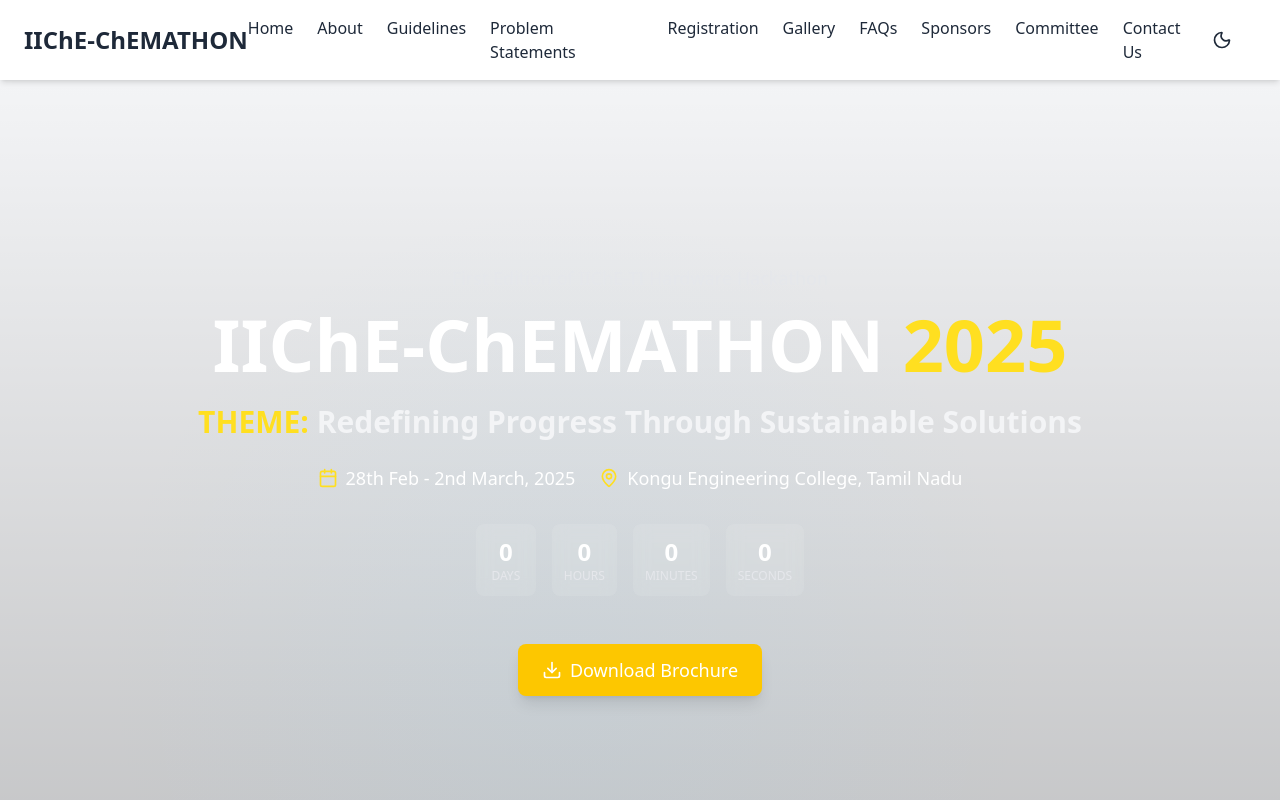
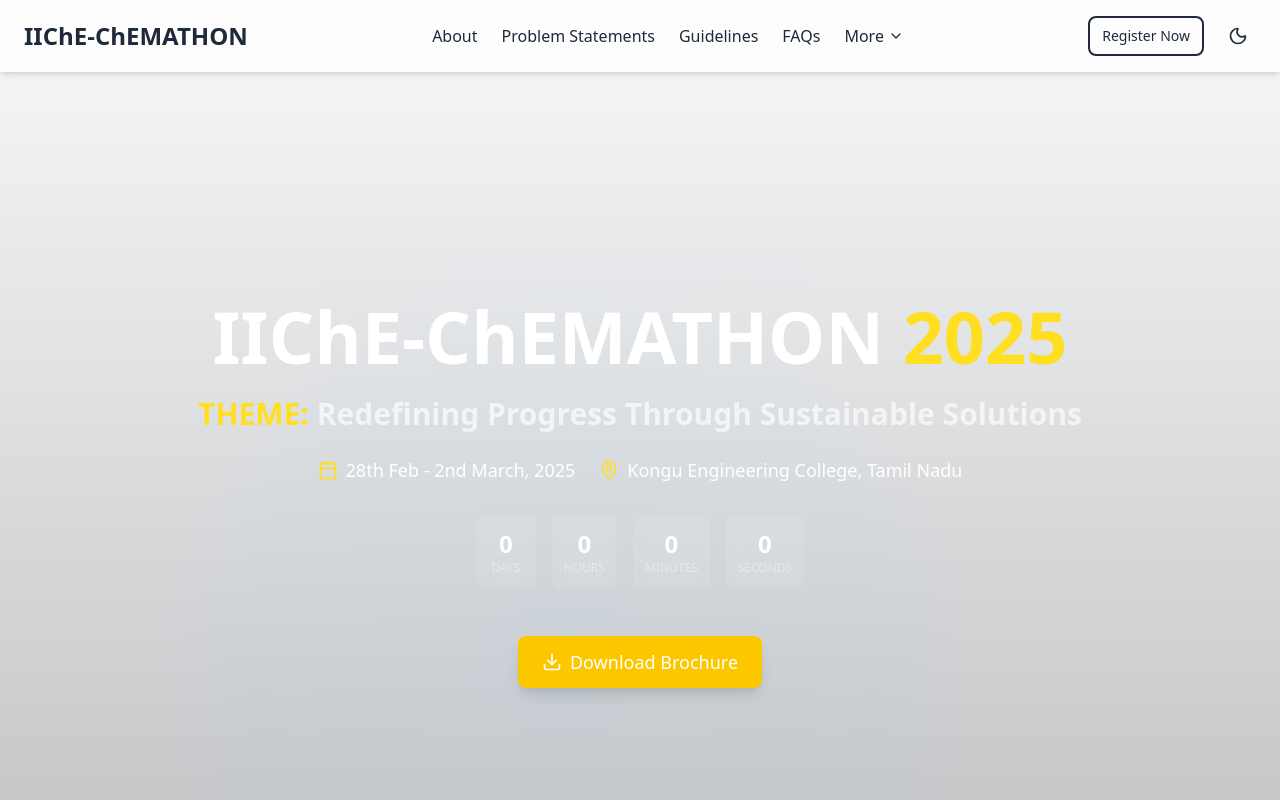
Before and after one commit to hasanraiyan/chemathon-2025, a React (Vite) app: page / in a window 1280 px wide. Shown: the top 800 px of the page. Built offline with nearby package versions, Linux system fonts and the light colour scheme.

Commit message:
header updated

```diff
--- a/src/components/Header.jsx
+++ b/src/components/Header.jsx
@@ -1,75 +1,190 @@
 import React, { useState, useEffect } from 'react';
-import { Moon, Sun, Menu, X } from 'lucide-react';
+import { Moon, Sun, Menu, X, ChevronDown } from 'lucide-react';
 import { motion, AnimatePresence } from 'framer-motion';
+import Button from './ui/Button';
+
+// Define navigation links for better management
+const primaryLinks = [
+  { href: '#about', label: 'About' },
+  { href: '#problems', label: 'Problem Statements' },
+  { href: '#guidelines', label: 'Guidelines' },
+  { href: '#faq', label: 'FAQs' },
+];
+
+const secondaryLinks = [
+  { href: '#sponsors', label: 'Sponsors' },
+  { href: '#gallery', label: 'Gallery' },
+  { href: '#committee', label: 'Committee' },
+  { href: '#contact', label: 'Contact Us' },
+];
 
 // Header Component
 const Header = ({ toggleTheme, theme }) => {
   const [isMenuOpen, setIsMenuOpen] = useState(false);
+  const [isMoreMenuOpen, setIsMoreMenuOpen] = useState(false);
+
+  // Effect to disable body scroll when mobile menu is open
+  useEffect(() => {
+    if (isMenuOpen) {
+      document.body.style.overflow = 'hidden';
+    } else {
+      document.body.style.overflow = 'auto';
+    }
+    // Cleanup function to re-enable scroll if component unmounts while menu is open
+    return () => {
+      document.body.style.overflow = 'auto';
+    };
+  }, [isMenuOpen]);
 
   return (
-    <header className="bg-white dark:bg-gray-800 shadow-md sticky top-0 z-50">
+    <>
+      <header className="bg-white/80 dark:bg-gray-800/80 backdrop-blur-sm shadow-md sticky top-0 z-40">
         <div className="container mx-auto px-6 py-4 flex justify-between items-center">
           <a href="#home" className="text-2xl font-bold">
             <span className="text-primary dark:text-primary-light">IIChE-</span>
             <span className="text-accent">ChEMATHON</span>
           </a>
-        <nav className="hidden md:flex space-x-6">
-          <a href="#home" className="hover:text-primary transition-colors">Home</a>
-          <a href="#about" className="hover:text-primary transition-colors">About</a>
-          <a href="#guidelines" className="hover:text-primary transition-colors">Guidelines</a>
-          <a href="#problems" className="hover:text-primary transition-colors">Problem Statements</a>
-          <a href="#registrations" className="hover:text-primary transition-colors">Registration</a>
-          <a href="#gallery" className="hover:text-primary transition-colors">Gallery</a>
-          <a href="#faq" className="hover:text-primary transition-colors">FAQs</a>
-          <a href="#sponsors" className="hover:text-primary transition-colors">Sponsors</a>
-          <a href="#committee" className="hover:text-primary transition-colors">Committee</a>
-          <a href="#contact" className="hover:text-primary transition-colors">Contact Us</a>
+
+          {/* Desktop Navigation */}
+          <nav className="hidden md:flex items-center space-x-6">
+            {primaryLinks.map((link) => (
+              <a key={link.href} href={link.href} className="hover:text-primary transition-colors">
+                {link.label}
+              </a>
+            ))}
+
+            {/* More Dropdown */}
+            <div className="relative">
+              <button
+                onClick={() => setIsMoreMenuOpen(!isMoreMenuOpen)}
+                onBlur={() => setTimeout(() => setIsMoreMenuOpen(false), 150)}
+                className="flex items-center gap-1 hover:text-primary transition-colors"
+              >
+                More <ChevronDown className={`w-4 h-4 transition-transform ${isMoreMenuOpen ? 'rotate-180' : ''}`} />
+              </button>
+              <AnimatePresence>
+                {isMoreMenuOpen && (
+                  <motion.div
+                    initial={{ opacity: 0, y: -10 }}
+                    animate={{ opacity: 1, y: 0 }}
+                    exit={{ opacity: 0, y: -10 }}
+                    transition={{ duration: 0.2 }}
+                    className="absolute top-full right-0 mt-2 w-48 bg-white dark:bg-gray-700 rounded-md shadow-lg py-1 z-50 ring-1 ring-black ring-opacity-5"
+                  >
+                    {secondaryLinks.map((link) => (
+                      <a
+                        key={link.href}
+                        href={link.href}
+                        className="block px-4 py-2 text-sm hover:bg-gray-100 dark:hover:bg-gray-600"
+                        onClick={() => setIsMoreMenuOpen(false)}
+                      >
+                        {link.label}
+                      </a>
+                    ))}
+                  </motion.div>
+                )}
+              </AnimatePresence>
+            </div>
           </nav>
-        <div className="flex items-center">
+
+          <div className="hidden md:flex items-center gap-4">
+            <Button href="#registrations" variant="outline" size="sm">
+              Register Now
+            </Button>
             <button
               onClick={toggleTheme}
-            className="mr-4 p-2 rounded-lg hover:bg-gray-100 dark:hover:bg-gray-700 transition-colors"
+              className="p-2 rounded-lg hover:bg-gray-100 dark:hover:bg-gray-700 transition-colors"
               aria-label={`Switch to ${theme === 'light' ? 'dark' : 'light'} mode`}
             >
-            {theme === 'light' ? (
-              <Moon className="h-5 w-5" />
-            ) : (
-              <Sun className="h-5 w-5" />
-            )}
+              {theme === 'light' ? <Moon className="h-5 w-5" /> : <Sun className="h-5 w-5" />}
+            </button>
+          </div>
+
+          {/* Mobile Menu Trigger */}
+          <div className="flex md:hidden items-center">
+            <button
+              onClick={toggleTheme}
+              className="mr-2 p-2 rounded-lg hover:bg-gray-100 dark:hover:bg-gray-700 transition-colors"
+              aria-label={`Switch to ${theme === 'light' ? 'dark' : 'light'} mode`}
+            >
+              {theme === 'light' ? <Moon className="h-5 w-5" /> : <Sun className="h-5 w-5" />}
             </button>
             <button
-            onClick={() => setIsMenuOpen(!isMenuOpen)}
-            className="md:hidden p-2 rounded-lg hover:bg-gray-100 dark:hover:bg-gray-700 transition-colors"
-            aria-label="Toggle navigation menu"
+              onClick={() => setIsMenuOpen(true)}
+              className="p-2 rounded-lg hover:bg-gray-100 dark:hover:bg-gray-700 transition-colors"
+              aria-label="Open navigation menu"
             >
-            {isMenuOpen ? <X className="h-6 w-6" /> : <Menu className="h-6 w-6" />}
+              <Menu className="h-6 w-6" />
             </button>
           </div>
         </div>
+      </header>
+
+      {/* Mobile Navigation Panel */}
       <AnimatePresence>
         {isMenuOpen && (
+          <div className="md:hidden fixed inset-0 z-50">
+            {/* Backdrop */}
+            <motion.div
+              initial={{ opacity: 0 }}
+              animate={{ opacity: 1 }}
+              exit={{ opacity: 0 }}
+              transition={{ duration: 0.3 }}
+              className="absolute inset-0 bg-black/50"
+              onClick={() => setIsMenuOpen(false)}
+            />
+
+            {/* Panel */}
             <motion.nav
-            className="md:hidden bg-white dark:bg-gray-800 px-6 pt-2 pb-4 space-y-2 border-t border-gray-200 dark:border-gray-700"
-            initial={{ height: 0, opacity: 0 }}
-            animate={{ height: 'auto', opacity: 1 }}
-            exit={{ height: 0, opacity: 0 }}
-            transition={{ duration: 0.2, ease: 'easeInOut' }}
+              initial={{ x: '100%' }}
+              animate={{ x: 0 }}
+              exit={{ x: '100%' }}
+              transition={{ type: 'spring', stiffness: 300, damping: 30 }}
+              className="absolute top-0 right-0 h-full w-[80%] max-w-sm bg-white dark:bg-gray-800 flex flex-col"
+              role="dialog"
+              aria-modal="true"
             >
-            <a href="#home" className="block py-2 hover:text-primary transition-colors" onClick={() => setIsMenuOpen(false)}>Home</a>
-            <a href="#about" className="block py-2 hover:text-primary transition-colors" onClick={() => setIsMenuOpen(false)}>About</a>
-            <a href="#guidelines" className="block py-2 hover:text-primary transition-colors" onClick={() => setIsMenuOpen(false)}>Guidelines</a>
-            <a href="#problems" className="block py-2 hover:text-primary transition-colors" onClick={() => setIsMenuOpen(false)}>Problem Statements</a>
-            <a href="#registrations" className="block py-2 hover:text-primary transition-colors" onClick={() => setIsMenuOpen(false)}>Registration</a>
-            <a href="#gallery" className="block py-2 hover:text-primary transition-colors" onClick={() => setIsMenuOpen(false)}>Gallery</a>
-            <a href="#faq" className="block py-2 hover:text-primary transition-colors" onClick={() => setIsMenuOpen(false)}>FAQs</a>
-            <a href="#sponsors" className="block py-2 hover:text-primary transition-colors" onClick={() => setIsMenuOpen(false)}>Sponsors</a>
-            <a href="#committee" className="block py-2 hover:text-primary transition-colors" onClick={() => setIsMenuOpen(false)}>Committee</a>
-            <a href="#contact" className="block py-2 hover:text-primary transition-colors" onClick={() => setIsMenuOpen(false)}>Contact Us</a>
+              <div className="flex justify-between items-center p-6 border-b border-gray-200 dark:border-gray-700">
+                <a href="#home" onClick={() => setIsMenuOpen(false)} className="text-xl font-bold">
+                  <span className="text-primary dark:text-primary-light">IIChE-</span>
+                  <span className="text-accent">ChEMATHON</span>
+                </a>
+                <button
+                  onClick={() => setIsMenuOpen(false)}
+                  className="p-2 rounded-lg hover:bg-gray-100 dark:hover:bg-gray-700 transition-colors"
+                  aria-label="Close navigation menu"
+                >
+                  <X className="h-6 w-6" />
+                </button>
+              </div>
+
+              <div className="flex-grow p-6 space-y-4 overflow-y-auto">
+                {primaryLinks.map((link) => (
+                  <a key={link.href} href={link.href} className="block py-2 text-lg hover:text-primary transition-colors" onClick={() => setIsMenuOpen(false)}>
+                    {link.label}
+                  </a>
+                ))}
+
+                <hr className="my-4 border-gray-200 dark:border-gray-700" />
+
+                {secondaryLinks.map((link) => (
+                  <a key={link.href} href={link.href} className="block py-2 text-lg hover:text-primary transition-colors" onClick={() => setIsMenuOpen(false)}>
+                    {link.label}
+                  </a>
+                ))}
+              </div>
+
+              <div className="p-6 border-t border-gray-200 dark:border-gray-700">
+                <Button href="#registrations" variant="primary" size="lg" className="w-full" onClick={() => setIsMenuOpen(false)}>
+                  Register Now
+                </Button>
+              </div>
             </motion.nav>
+          </div>
         )}
       </AnimatePresence>
-    </header>
+    </>
   );
 };
 
-export default Header
+export default Header;
```
Lines whose indentation alone changed are shown as unchanged.
